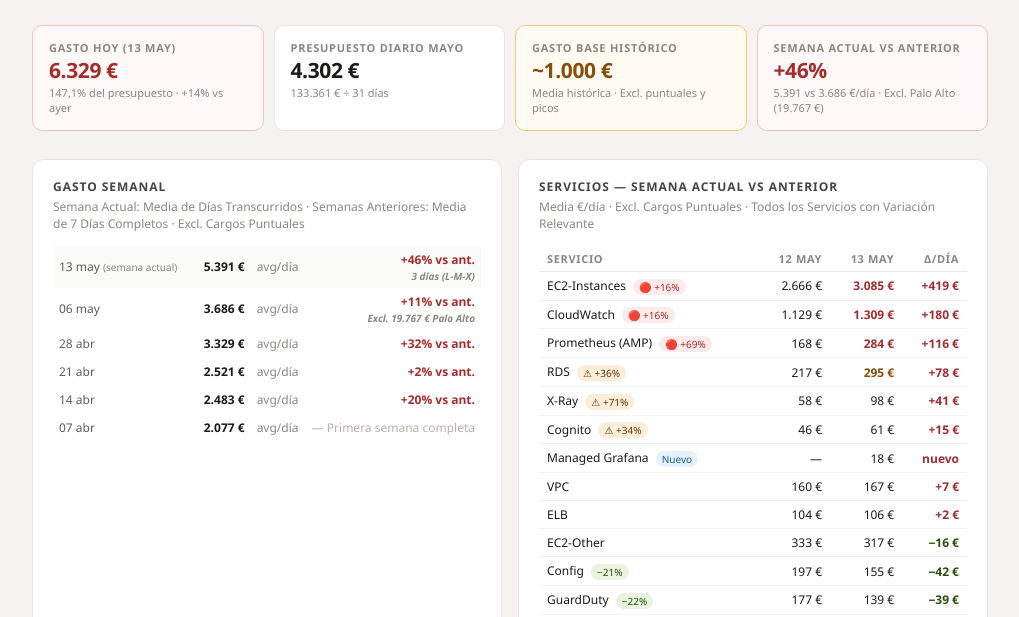
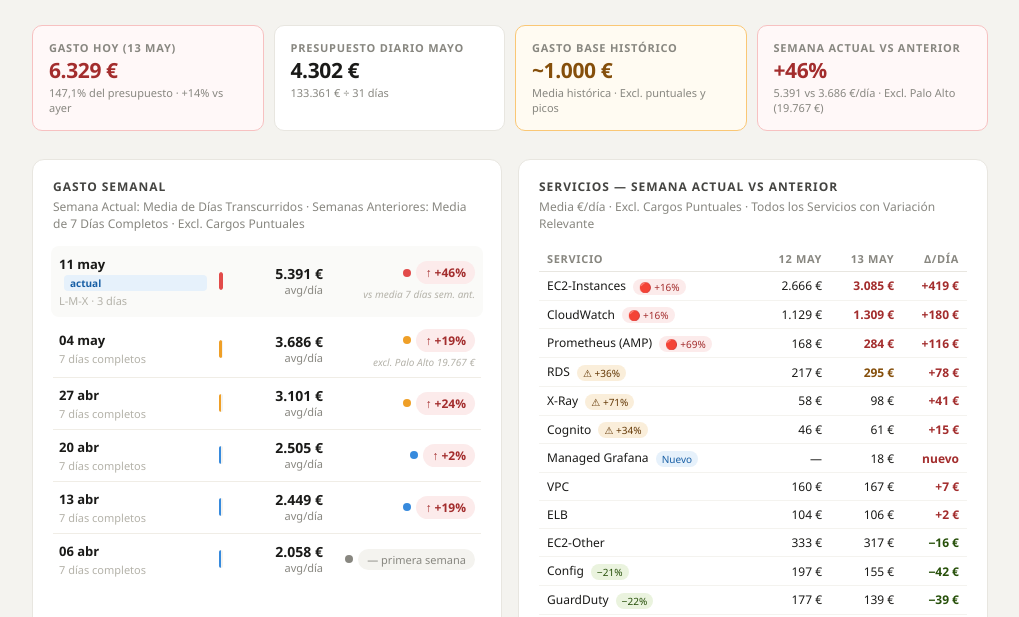
Before and after one commit to RodrigoZurron/ReporteDiarioRenfe, a plain HTML site: page index.html in a window 1280 px wide. Shown: the part 183-800 px from the top of the page, without its empty margins (130-1149 px from the left). Drawn offline with nearby package versions, Linux system fonts and the light colour scheme.

Commit message:
Add files via upload

```diff
--- a/index.html
+++ b/index.html
@@ -33,18 +33,26 @@ h1 { font-size:26px; font-weight:700; letter-spacing:-.4px; }
 .section-head { display:flex; align-items:center; gap:9px; margin-bottom:14px; padding-bottom:9px; border-bottom:1.5px solid #e8e6e0; }
 .section-head h2 { font-size:12px; font-weight:700; text-transform:uppercase; letter-spacing:.08em; color:#444441; }
 .snum { width:20px; height:20px; background:#1a1a18; border-radius:50%; display:flex; align-items:center; justify-content:center; font-size:10px; font-weight:700; color:#fff; flex-shrink:0; }
-.wk-table { width:100%; border-collapse:collapse; }
-.wk-table td { padding:5px 6px; font-size:12px; vertical-align:middle; }
-.wk-table td:first-child { color:#5f5e5a; white-space:nowrap; width:150px; }
-.wk-track { height:18px; background:#f4f3ef; border-radius:3px; overflow:hidden; }
-.wk-fill { height:100%; border-radius:3px; }
-.cn { background:#378add; } .cw { background:#ef9f27; } .cr { background:#e24b4a; }
-.wk-num { color:#1a1a18; font-weight:700; white-space:nowrap; text-align:right; width:72px; }
-.wk-avg { color:#888780; font-size:11px; width:72px; }
-.wk-delta { white-space:nowrap; width:130px; text-align:right; font-size:11px; }
-.up { color:#a32d2d; font-weight:600; } .dn { color:#27500a; font-weight:600; } .na { color:#b4b2a9; }
-.wk-current td { background:#fafaf8; }
-.wk-note { font-size:10px; color:#888780; font-style:italic; display:block; margin-top:1px; }
+.wk-grid { display:flex; flex-direction:column; gap:0; }
+.wk-row { display:grid; grid-template-columns:148px 1fr 88px 140px; align-items:center; gap:12px; padding:8px 6px; border-bottom:0.5px solid #f0ede6; }
+.wk-row:last-child { border-bottom:none; }
+.wk-row.wk-current { background:#fafaf8; border-radius:8px; padding:9px 8px; margin:0 -2px 4px; border-bottom:none; }
+.wk-lbl { display:flex; flex-direction:column; gap:2px; }
+.wk-date { font-size:13px; font-weight:600; color:#1a1a18; }
+.wk-badge-actual { display:inline-block; font-size:10px; background:#e6f1fb; color:#185fa5; border-radius:4px; padding:1px 6px; margin-left:5px; vertical-align:middle; font-weight:600; }
+.wk-days { font-size:11px; color:#b4b2a9; }
+.wk-bar-wrap { height:18px; background:#f4f3ef; border-radius:3px; overflow:hidden; }
+.wk-bar { height:100%; border-radius:3px; }
+.wk-amount { font-size:14px; font-weight:700; color:#1a1a18; text-align:right; line-height:1.2; }
+.wk-unit { font-size:11px; font-weight:400; color:#888780; display:block; }
+.wk-right { display:flex; flex-direction:column; align-items:flex-end; gap:3px; }
+.wk-pill-row { display:flex; align-items:center; gap:5px; }
+.wk-dot { width:8px; height:8px; border-radius:50%; flex-shrink:0; }
+.wk-pill { display:inline-flex; align-items:center; font-size:12px; font-weight:600; padding:3px 9px; border-radius:100px; white-space:nowrap; }
+.wk-up { background:#fcebeb; color:#a32d2d; }
+.wk-dn { background:#eaf3de; color:#27500a; }
+.wk-na { background:#f4f3ef; color:#888780; font-weight:400; font-size:11px; }
+.wk-ctx { font-size:10px; color:#b4b2a9; font-style:italic; }
 .svc-compare { width:100%; border-collapse:collapse; font-size:12px; }
 .svc-compare th { font-size:11px; font-weight:700; text-transform:uppercase; letter-spacing:.06em; color:#888780; padding:5px 8px; border-bottom:1px solid #e8e6e0; text-align:right; }
 .svc-compare th:first-child { text-align:left; }
@@ -172,44 +180,44 @@ code { font-family:monospace; font-size:11px; background:#e8e6e0; padding:1px 5p
   <div class="card">
     <div class="card-title">Gasto semanal</div>
     <div class="card-sub">Semana Actual: Media de Días Transcurridos · Semanas Anteriores: Media de 7 Días Completos · Excl. Cargos Puntuales</div>
-    <table class="wk-table">
-      <tr class="wk-current">
-        <td>13 may <small style="color:#888780">(semana actual)</small></td>
-        <td><div class="wk-track"><div class="wk-fill cr" style="width:100%"></div></div></td>
-        <td class="wk-num">5.391 €</td><td class="wk-avg">avg/día</td>
-        <td class="wk-delta up">+46% vs ant.<span class="wk-note">3 días (L-M-X)</span></td>
-      </tr>
-      <tr>
-        <td>06 may</td>
-        <td><div class="wk-track"><div class="wk-fill cr" style="width:88%"></div></div></td>
-        <td class="wk-num">3.686 €</td><td class="wk-avg">avg/día</td>
-        <td class="wk-delta up">+11% vs ant.<span class="wk-note">Excl. 19.767 € Palo Alto</span></td>
-      </tr>
-      <tr>
-        <td>28 abr</td>
-        <td><div class="wk-track"><div class="wk-fill cw" style="width:56%"></div></div></td>
-        <td class="wk-num">3.329 €</td><td class="wk-avg">avg/día</td>
-        <td class="wk-delta up">+32% vs ant.</td>
-      </tr>
-      <tr>
-        <td>21 abr</td>
-        <td><div class="wk-track"><div class="wk-fill cn" style="width:42%"></div></div></td>
-        <td class="wk-num">2.521 €</td><td class="wk-avg">avg/día</td>
-        <td class="wk-delta up">+2% vs ant.</td>
-      </tr>
-      <tr>
-        <td>14 abr</td>
-        <td><div class="wk-track"><div class="wk-fill cn" style="width:42%"></div></div></td>
-        <td class="wk-num">2.483 €</td><td class="wk-avg">avg/día</td>
-        <td class="wk-delta up">+20% vs ant.</td>
-      </tr>
-      <tr>
-        <td>07 abr</td>
-        <td><div class="wk-track"><div class="wk-fill cn" style="width:35%"></div></div></td>
-        <td class="wk-num">2.077 €</td><td class="wk-avg">avg/día</td>
-        <td class="wk-delta na">— Primera semana completa</td>
-      </tr>
-    </table>
+    <div class="wk-grid">
+      <div class="wk-row wk-current">
+        <div class="wk-lbl"><span class="wk-date">11 may</span><span class="wk-badge-actual">actual</span><span class="wk-days">L-M-X · 3 días</span></div>
+        <div class="wk-bar-wrap"><div class="wk-bar" style="width:100%;background:#e24b4a;"></div></div>
+        <div class="wk-amount">5.391 €<span class="wk-unit">avg/día</span></div>
+        <div class="wk-right"><div class="wk-pill-row"><div class="wk-dot" style="background:#e24b4a;"></div><span class="wk-pill wk-up">↑ +46%</span></div><span class="wk-ctx">vs media 7 días sem. ant.</span></div>
+      </div>
+      <div class="wk-row">
+        <div class="wk-lbl"><span class="wk-date">04 may</span><span class="wk-days">7 días completos</span></div>
+        <div class="wk-bar-wrap"><div class="wk-bar" style="width:68%;background:#ef9f27;"></div></div>
+        <div class="wk-amount">3.686 €<span class="wk-unit">avg/día</span></div>
+        <div class="wk-right"><div class="wk-pill-row"><div class="wk-dot" style="background:#ef9f27;"></div><span class="wk-pill wk-up">↑ +19%</span></div><span class="wk-ctx">excl. Palo Alto 19.767 €</span></div>
+      </div>
+      <div class="wk-row">
+        <div class="wk-lbl"><span class="wk-date">27 abr</span><span class="wk-days">7 días completos</span></div>
+        <div class="wk-bar-wrap"><div class="wk-bar" style="width:57%;background:#ef9f27;"></div></div>
+        <div class="wk-amount">3.101 €<span class="wk-unit">avg/día</span></div>
+        <div class="wk-right"><div class="wk-pill-row"><div class="wk-dot" style="background:#ef9f27;"></div><span class="wk-pill wk-up">↑ +24%</span></div></div>
+      </div>
+      <div class="wk-row">
+        <div class="wk-lbl"><span class="wk-date">20 abr</span><span class="wk-days">7 días completos</span></div>
+        <div class="wk-bar-wrap"><div class="wk-bar" style="width:46%;background:#378add;"></div></div>
+        <div class="wk-amount">2.505 €<span class="wk-unit">avg/día</span></div>
+        <div class="wk-right"><div class="wk-pill-row"><div class="wk-dot" style="background:#378add;"></div><span class="wk-pill wk-up">↑ +2%</span></div></div>
+      </div>
+      <div class="wk-row">
+        <div class="wk-lbl"><span class="wk-date">13 abr</span><span class="wk-days">7 días completos</span></div>
+        <div class="wk-bar-wrap"><div class="wk-bar" style="width:45%;background:#378add;"></div></div>
+        <div class="wk-amount">2.449 €<span class="wk-unit">avg/día</span></div>
+        <div class="wk-right"><div class="wk-pill-row"><div class="wk-dot" style="background:#378add;"></div><span class="wk-pill wk-up">↑ +19%</span></div></div>
+      </div>
+      <div class="wk-row">
+        <div class="wk-lbl"><span class="wk-date">06 abr</span><span class="wk-days">7 días completos</span></div>
+        <div class="wk-bar-wrap"><div class="wk-bar" style="width:38%;background:#378add;"></div></div>
+        <div class="wk-amount">2.058 €<span class="wk-unit">avg/día</span></div>
+        <div class="wk-right"><div class="wk-pill-row"><div class="wk-dot" style="background:#888780;"></div><span class="wk-pill wk-na">— primera semana</span></div></div>
+      </div>
+    </div>
   </div>
 
   <div class="card">
@@ -391,7 +399,7 @@ code { font-family:monospace; font-size:11px; background:#e8e6e0; padding:1px 5p
   <!-- Matriz de cuentas -->
   <div class="card">
     <div class="card-title">Matriz de cuentas — Coste, variación y driver principal</div>
-    <div class="card-sub">Todas las Cuentas · Comparativa 06 May (Inicio sem. ant.) / 12 May / 13 May · Driver = Servicio/Usage Type principal que explica el incremento</div>
+    <div class="card-sub">Todas las Cuentas · Comparativa 06 May (Inicio Sem. Ant.) / 12 May / 13 May · Driver = Servicio/Usage Type Principal que Explica el Incremento</div>
     <div class="matrix-wrap">
       <table class="matrix">
         <thead>
```
